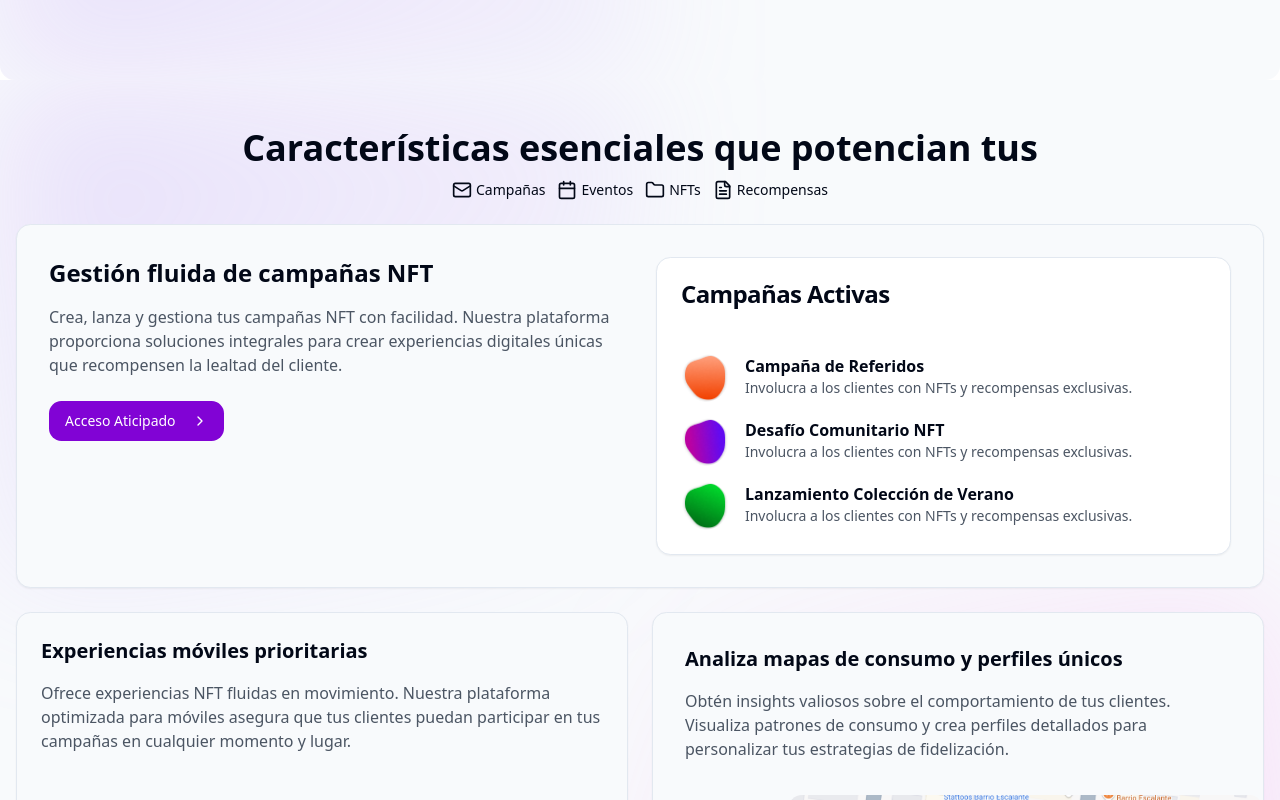
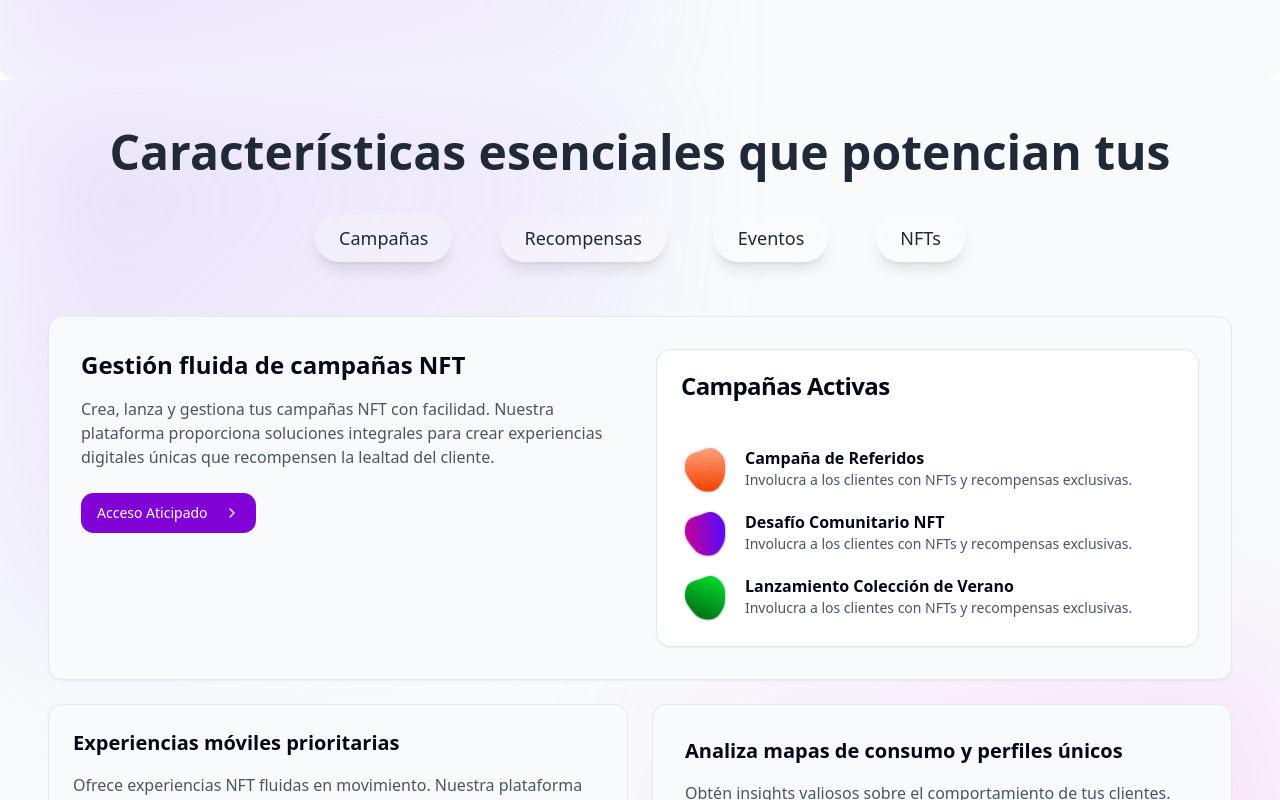
Before and after one commit to juanpredev13/livy, a Next.js app: page / in a window 1280 px wide. Shown: the part 720-1520 px from the top of the page. Built offline with nearby package versions, Linux system fonts and the light colour scheme.

Commit message:
features and footer section added

```diff
--- /dev/null
+++ b/src/components/glass-header.tsx
@@ -0,0 +1,51 @@
+"use client"
+
+import { useState, useEffect } from 'react'
+import { Mail, Calendar, Folder, FileCheck } from 'lucide-react'
+
+export default function GlassmorphismHeader() {
+  const [isVisible, setIsVisible] = useState(false)
+
+  useEffect(() => {
+    setIsVisible(true)
+  }, [])
+
+  const features = [
+    { icon: Mail, label: 'Campañas' },
+    { icon: Calendar, label: 'Eventos' },
+    { icon: Folder, label: 'NFTs' },
+    { icon: FileCheck, label: 'Recompensas' },
+  ]
+
+  return (
+    <header className="relative py-20 overflow-hidden">
+      <div className="max-w-7xl mx-auto px-4 sm:px-6 lg:px-8 relative">
+        <div className="bg-white bg-opacity-10 backdrop-blur-lg rounded-2xl shadow-xl p-8 transition-all duration-1000 ease-out">
+          <h1
+            className={`text-4xl sm:text-5xl font-extrabold text-center text-gray-800 mb-12 transition-all duration-1000 ease-out ${
+              isVisible ? 'opacity-100 transform translate-y-0' : 'opacity-0 transform -translate-y-4'
+            }`}
+          >
+            Características esenciales que potencian tus
+          </h1>
+          <div className="flex flex-wrap justify-center items-center gap-8 sm:gap-12">
+            {features.map((feature, index) => (
+              <div
+                key={feature.label}
+                className={`flex flex-col items-center transition-all duration-1000 ease-out ${
+                  isVisible ? 'opacity-100 transform translate-y-0' : 'opacity-0 transform translate-y-4'
+                }`}
+                style={{ transitionDelay: `${index * 150}ms` }}
+              >
+                <div className="w-20 h-20 rounded-full bg-white bg-opacity-20 backdrop-blur-md shadow-lg flex items-center justify-center mb-3 transform transition-all duration-300 hover:scale-110 hover:bg-opacity-30">
+                  <feature.icon className="w-10 h-10 text-gray-800" />
+                </div>
+                <span className="text-sm font-medium text-gray-800">{feature.label}</span>
+              </div>
+            ))}
+          </div>
+        </div>
+      </div>
+    </header>
+  )
+}
--- a/src/components/sections/feature-section.tsx
+++ b/src/components/sections/feature-section.tsx
@@ -1,9 +1,18 @@
+"use client"
+
 import Image from 'next/image'
+import { useState, useEffect } from 'react'
 import { Button } from "@/components/ui/button"
 import { Card, CardContent, CardHeader, CardTitle } from "@/components/ui/card"
-import { Mail, Calendar, Folder, FileText, ChevronRight } from "lucide-react"
+import { ChevronRight } from "lucide-react"
 
 export default function FeatureSection() {
+  const [isVisible, setIsVisible] = useState(false)
+
+  useEffect(() => {
+    setIsVisible(true)
+  }, [])
+
   const activeNFTCampaigns = [
     {
       title: "Campaña de Referidos",
@@ -22,6 +31,8 @@ export default function FeatureSection() {
     }
   ]
 
+  const features = ['Campañas', 'Recompensas', 'Eventos', 'NFTs']
+
   const collaborators = [
     { name: "Restaurante 12/0", status: "activo" },
     { name: "Bacano Escalante", status: "activo" },
@@ -34,19 +45,26 @@ export default function FeatureSection() {
       <div className="absolute bottom-0 right-0 w-1/2 h-1/2 bg-gradient-to-tl from-[#FE71EB]/30 to-transparent blur-3xl"></div>
 
       <div className="relative z-10 max-w-screen-xl mx-auto px-4">
-        <h2 className="text-3xl md:text-4xl font-bold mb-3 text-center">
+        <div className="max-w-7xl mx-auto px-4 sm:px-6 lg:px-8 relative">
+          <h2
+            className={`text-4xl sm:text-5xl font-extrabold text-center text-gray-800 mb-12 transition-all duration-1000 ease-out ${
+              isVisible ? 'opacity-100 transform translate-y-0' : 'opacity-0 transform -translate-y-4'
+            }`}
+          >
             Características esenciales que potencian tus
           </h2>
-        <div className="flex flex-wrap justify-center items-center gap-3 mb-6">
-          {[
-            { icon: Mail, text: "Campañas" },
-            { icon: Calendar, text: "Eventos" },
-            { icon: Folder, text: "NFTs" },
-            { icon: FileText, text: "Recompensas" }
-          ].map(({ icon: Icon, text }, index) => (
-            <div key={index} className="flex items-center gap-1">
-              <Icon className="w-5 h-5" />
-              <span className="text-sm">{text}</span>
+          <div className="flex flex-wrap justify-center items-center gap-8 sm:gap-12 mb-16">
+            {features.map((feature, index) => (
+              <div
+                key={feature}
+                className={`transition-all duration-1000 ease-out ${
+                  isVisible ? 'opacity-100 transform translate-y-0' : 'opacity-0 transform translate-y-4'
+                }`}
+                style={{ transitionDelay: `${index * 150}ms` }}
+              >
+                <span className="text-lg font-medium text-gray-800 bg-white bg-opacity-20 backdrop-blur-md shadow-lg px-6 py-3 rounded-full transition-all duration-300 hover:bg-opacity-30 hover:scale-105">
+                  {feature}
+                </span>
               </div>
             ))}
           </div>
@@ -151,6 +169,7 @@ export default function FeatureSection() {
             </Card>
           </div>
         </div>
+      </div>
     </section>
   )
 }
```
Lines whose indentation alone changed are shown as unchanged.
